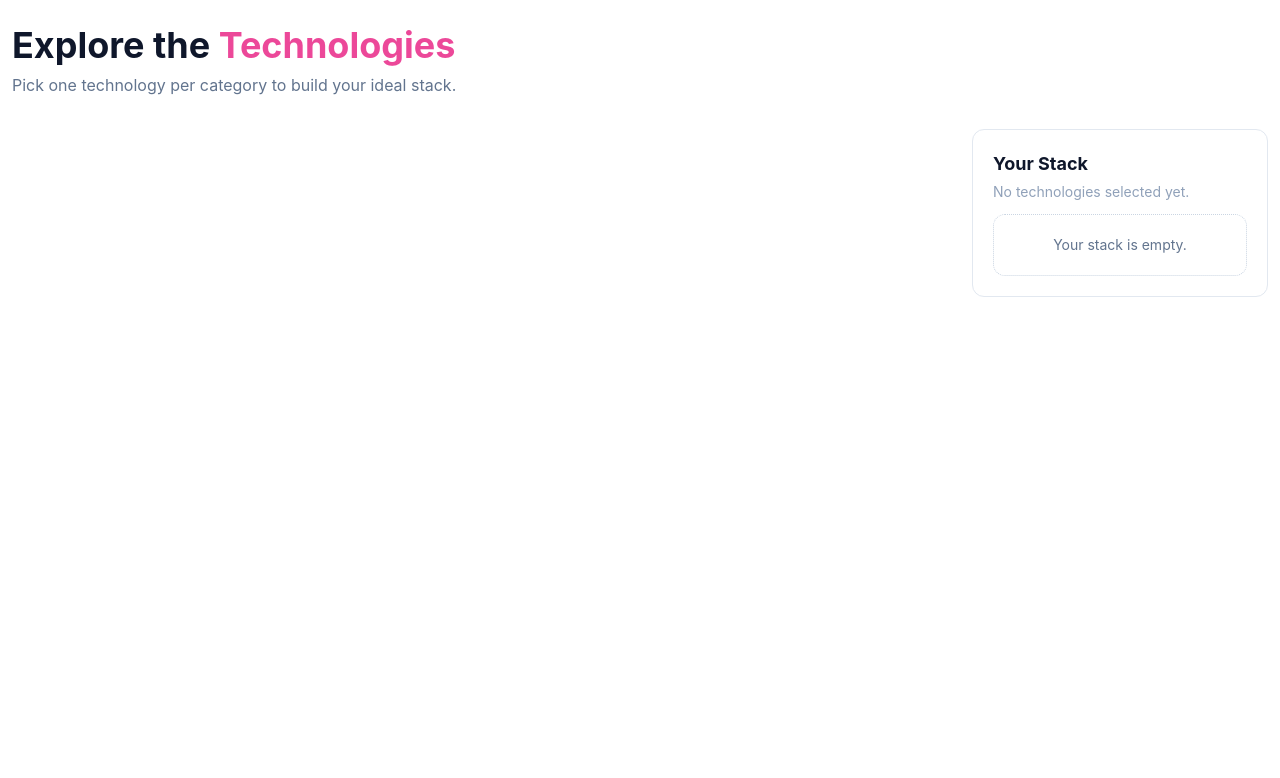
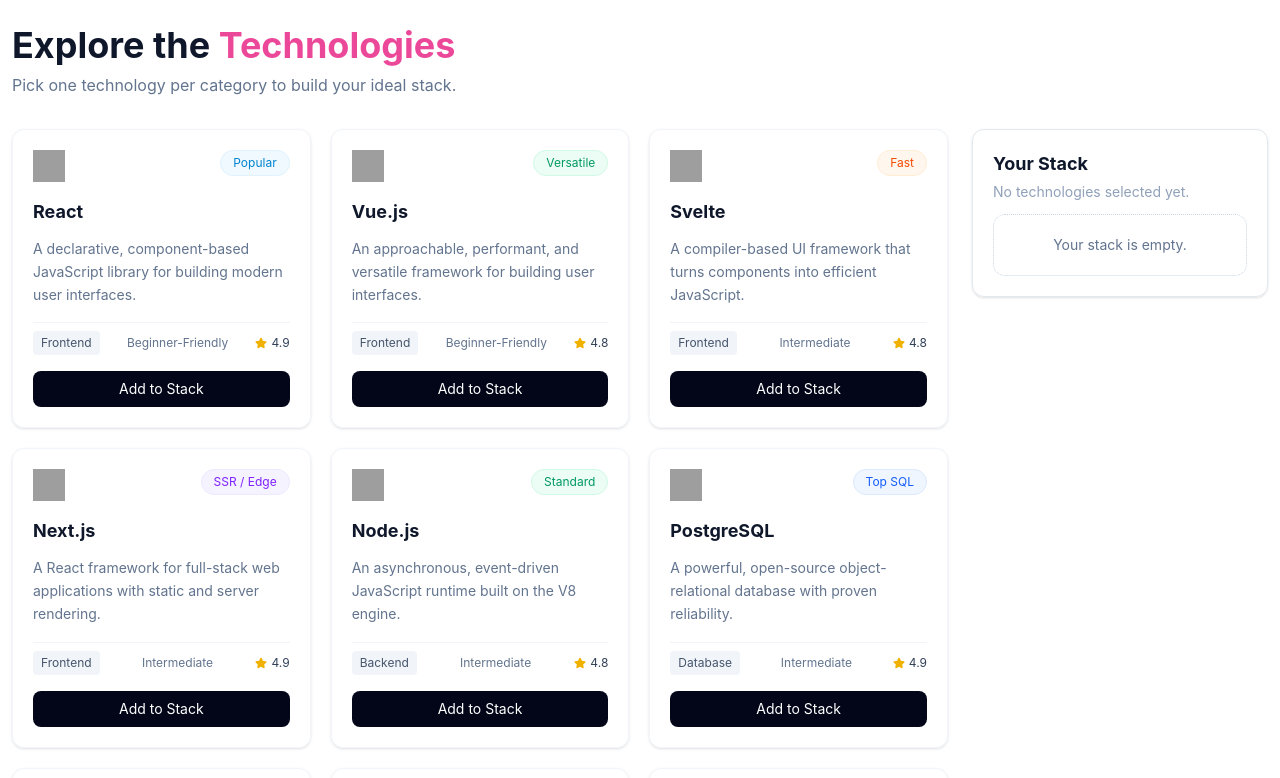
Before and after one commit to foysaliio/Dev-Stack, a React (Vite) app: page / in a window 1280 px wide. Shown: the part 620-1398 px from the top of the page. Before the commit the page ends 1217 px from the top, so only its background shows below. Built offline with nearby package versions, Linux system fonts and the light colour scheme; grey boxes are pictures that could not be loaded.

Commit message:
feat: style technology cards with typed badge colors and star ratings

```diff
--- a/src/components/Technologies.tsx
+++ b/src/components/Technologies.tsx
@@ -1,5 +1,6 @@
 import { use } from "react";
 import type { TechnologiesType } from "../Types/TechnologiesType";
+import TechnologyCard from "./TechnologyCard";
 
 interface TechnologiesProps {
   technologiesPromise: Promise<TechnologiesType[]>;
@@ -7,7 +8,6 @@ interface TechnologiesProps {
 
 const Technologies = ({ technologiesPromise }: TechnologiesProps) => {
   const technologies = use(technologiesPromise);
-  console.log(technologies);
 
   return (
     <section id="technologies">
@@ -31,10 +31,13 @@ const Technologies = ({ technologiesPromise }: TechnologiesProps) => {
           {/* Technology cards */}
           <div className="grid grid-cols-1 md:grid-cols-2 lg:grid-cols-3 gap-5 lg:col-span-3">
             {/* TechnologyCard components will go here */}
+            {technologies.map((technology) => (
+              <TechnologyCard key={technology.id} technology={technology} />
+            ))}
           </div>
 
           {/* Your Stack */}
-          <aside className="border border-slate-200 rounded-xl p-5">
+          <aside className="border border-slate-200 rounded-xl p-5 shadow-sm">
             <h3 className="text-lg font-bold text-slate-900">Your Stack</h3>
 
             <p className="mt-1 text-sm text-slate-400">
--- /dev/null
+++ b/src/components/TechnologyCard.tsx
@@ -0,0 +1,87 @@
+import { FaStar } from "react-icons/fa";
+import type { TechnologiesType } from "../Types/TechnologiesType";
+
+interface TechnologyCardProps {
+  technology: TechnologiesType;
+}
+
+type BadgeColors = {
+  [id: string]: string | undefined;
+};
+
+const badgeColors: BadgeColors = {
+  react: "bg-sky-50 text-sky-600 border-sky-100",
+  vue: "bg-emerald-50 text-emerald-600 border-emerald-100",
+  svelte: "bg-orange-50 text-orange-600 border-orange-100",
+  nextjs: "bg-violet-50 text-violet-600 border-violet-100",
+  nodejs: "bg-emerald-50 text-emerald-600 border-emerald-100",
+  postgresql: "bg-blue-50 text-blue-600 border-blue-100",
+  redis: "bg-red-50 text-red-600 border-red-100",
+  javascript: "bg-amber-50 text-amber-600 border-amber-100",
+  typescript: "bg-sky-50 text-sky-600 border-sky-100",
+  java: "bg-sky-50 text-sky-600 border-sky-100",
+  tailwindcss: "bg-cyan-50 text-cyan-600 border-cyan-100",
+  docker: "bg-sky-50 text-sky-600 border-sky-100",
+};
+
+const TechnologyCard = ({ technology }: TechnologyCardProps) => {
+  const { id, name, category, description, icon, rating, difficulty, badge } =
+    technology;
+
+  const badgeColor =
+    badgeColors[id] ?? "bg-slate-50 text-slate-600 border-slate-100";
+
+  return (
+    <div className="border border-slate-100 rounded-xl p-5 shadow-sm">
+      {/* Icon, name and badge */}
+      <div className="flex justify-between items-start gap-2">
+        <div className="flex items-center gap-3 lg:block">
+          <img src={icon} alt="" className="w-8 h-8" />
+
+          <h3 className="lg:mt-4 text-lg font-bold text-slate-900">{name}</h3>
+        </div>
+
+        <p
+          className={`${badgeColor}
+            border rounded-full px-3 py-1 text-xs`}
+        >
+          {badge}
+        </p>
+      </div>
+
+      {/* Description */}
+      <p className="mt-3 mb-4 text-sm leading-relaxed text-slate-500">
+        {description}
+      </p>
+
+      {/* Category, difficulty and rating */}
+      <div
+        className="flex flex-wrap justify-between items-center
+          gap-2 border-t border-slate-100 py-2 text-xs"
+      >
+        <p className="bg-slate-100 text-slate-600 px-2 py-1 rounded">
+          {category}
+        </p>
+
+        <p className="text-slate-500">{difficulty}</p>
+
+        <p className="flex items-center gap-1 text-slate-700">
+          <FaStar className="text-yellow-500" />
+          {rating}
+        </p>
+      </div>
+
+      {/* Add button */}
+      <button
+        className="bg-slate-950 text-white rounded-lg
+          w-full py-2 mt-2 text-sm cursor-pointer transition-all duration-300
+          hover:bg-slate-800"
+        type="button"
+      >
+        Add to Stack
+      </button>
+    </div>
+  );
+};
+
+export default TechnologyCard;
```
